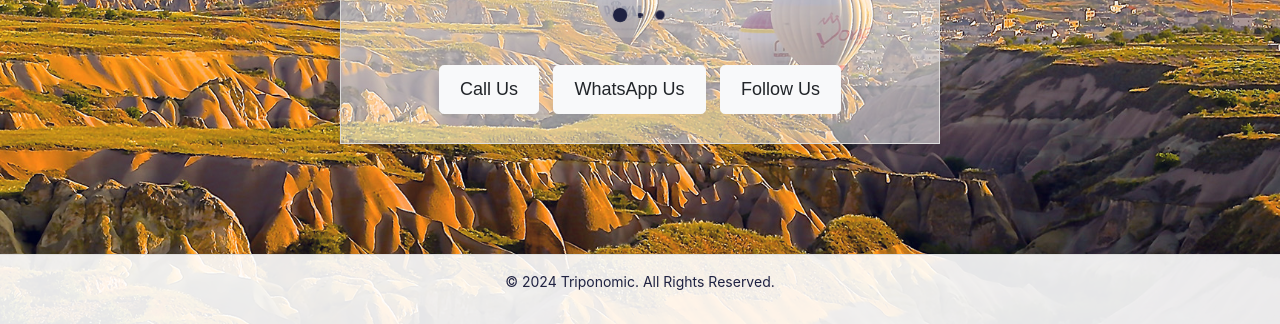
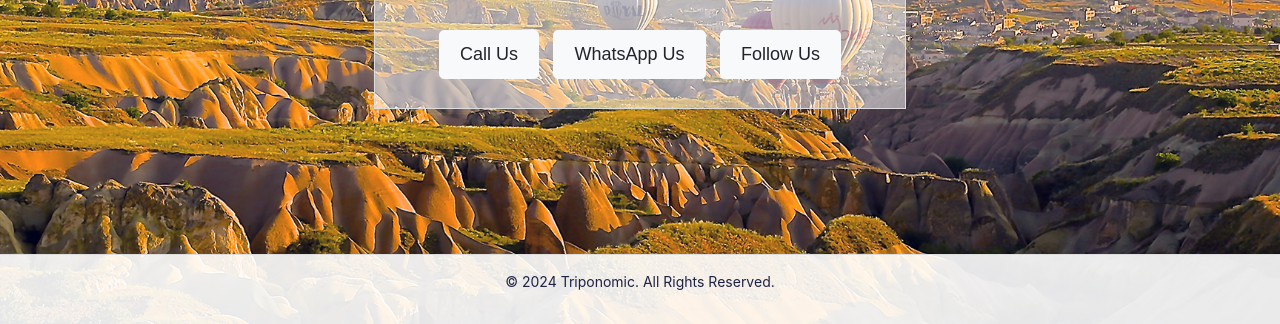
Before and after one commit to 21rathikeshav/TriponomicLoading, a plain HTML site: page triponomicloading.html in a window 1280 px wide. Shown: the part 476-800 px from the top of the page. Drawn offline with nearby package versions, Linux system fonts and the light colour scheme; a web font is replaced by a local one.

Commit message:
Update styles.css

```diff
--- a/styles.css
+++ b/styles.css
@@ -2,13 +2,21 @@ body {
     background-image: url('homeone.jpg');
     background-color: #f9f9f9;
     display: flex;
+    flex-direction: column;
     justify-content: center;
     align-items: center;
     margin: 0;
-    height: 100vh;
+    min-height: 100vh;
     background-size: cover;
     background-position: center;
     position: relative;
+}
+.container-fluid {
+    flex: 1; /* Allows the container to grow and push the footer down */
+    display: flex;
+    justify-content: center;
+    align-items: center;
+    width: 100%;
 }
 
 .container {
@@ -129,7 +137,7 @@ body {
 .footer {
     background-color: rgba(255, 255, 255, 0.9);
     color: #1f2242;
-    position: fixed;
+    position: relative;
     bottom: 0;
     width: 100%;
     text-align: center;
```
